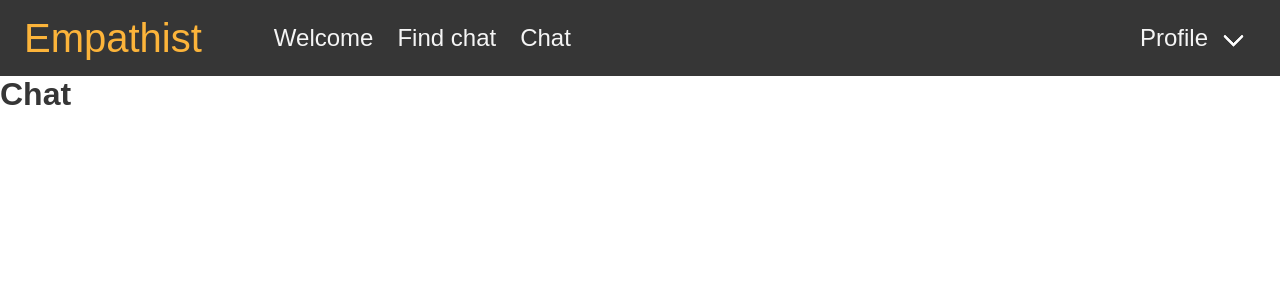
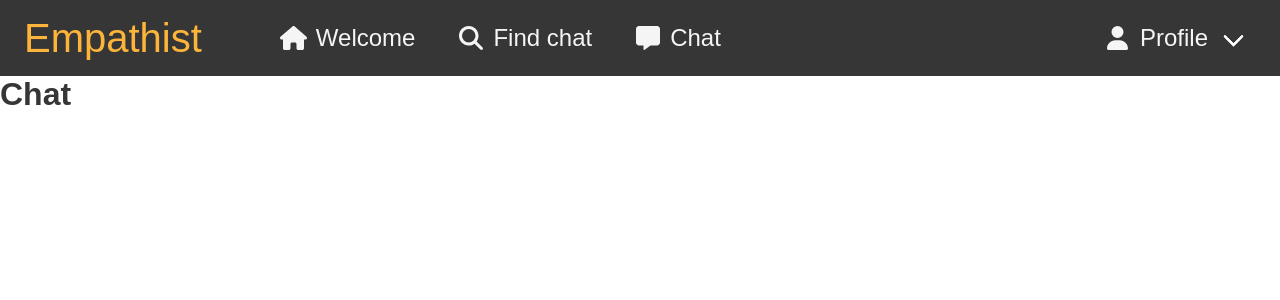
Before and after one commit to rakenduste-programmeerimine-2022/empathist, a React (Create React App) app in the folder client/: page /chat in a window 1280 px wide. Shown: the top 300 px of the page. Built offline with nearby package versions, Linux system fonts and the light colour scheme.

Commit message:
added icons to navbar (closes #44)

```diff
--- a/client/package.json
+++ b/client/package.json
@@ -3,6 +3,10 @@
   "version": "0.1.0",
   "private": true,
   "dependencies": {
+    "@fortawesome/fontawesome-svg-core": "^6.2.1",
+    "@fortawesome/free-regular-svg-icons": "^6.2.1",
+    "@fortawesome/free-solid-svg-icons": "^6.2.1",
+    "@fortawesome/react-fontawesome": "^0.2.0",
     "@testing-library/jest-dom": "^5.16.5",
     "@testing-library/react": "^13.4.0",
     "@testing-library/user-event": "^13.5.0",
--- a/client/src/components/global/Navbar.js
+++ b/client/src/components/global/Navbar.js
@@ -3,10 +3,17 @@ import { Link } from "react-router-dom"
 import { useNavbarStore, useUserStore } from "../../store/store"
 import Signup from "./Signup"
 import Login from "./Login"
+import { FontAwesomeIcon } from "@fortawesome/react-fontawesome"
+import {
+  faHome,
+  faUser,
+  faMagnifyingGlass,
+  faMessage,
+} from "@fortawesome/free-solid-svg-icons"
 const pages = [
-  { name: "Welcome", path: "/" },
-  { name: "Find chat", path: "/findchat" },
-  { name: "Chat", path: "/chat" },
+  { name: "Welcome", path: "/", icon: faHome },
+  { name: "Find chat", path: "/findchat", icon: faMagnifyingGlass },
+  { name: "Chat", path: "/chat", icon: faMessage },
 ]
 
 const Navbar = () => {
@@ -66,16 +73,28 @@ const Navbar = () => {
               <Link
                 key={page.name}
                 id="navItem"
-                className="navbar-item has-text-light"
+                className="navbar-item has-text-light is-size-4 px-5"
                 to={page.path}
               >
-                {page.name}
+                <span className="icon-text">
+                  <span className="icon pr-2">
+                    <FontAwesomeIcon icon={page.icon} />
+                  </span>
+                  <span>{page.name}</span>
+                </span>
               </Link>
             ))}
           </div>
           <div className="navbar-end">
             <div className="navbar-item has-dropdown is-hoverable mr-3">
-              <div className="navbar-link has-text-light">Profile</div>
+              <div className="navbar-link has-text-light">
+                <span className="icon-text">
+                  <span className="icon pr-2">
+                    <FontAwesomeIcon icon={faUser} />
+                  </span>
+                  <span>Profile</span>
+                </span>
+              </div>
               <div className="navbar-dropdown is-right has-background-dark">
                 {isAuth ? (
                   <button
```
Also changed, not shown: 1 other file (tests, documents, lock files or other folders).
